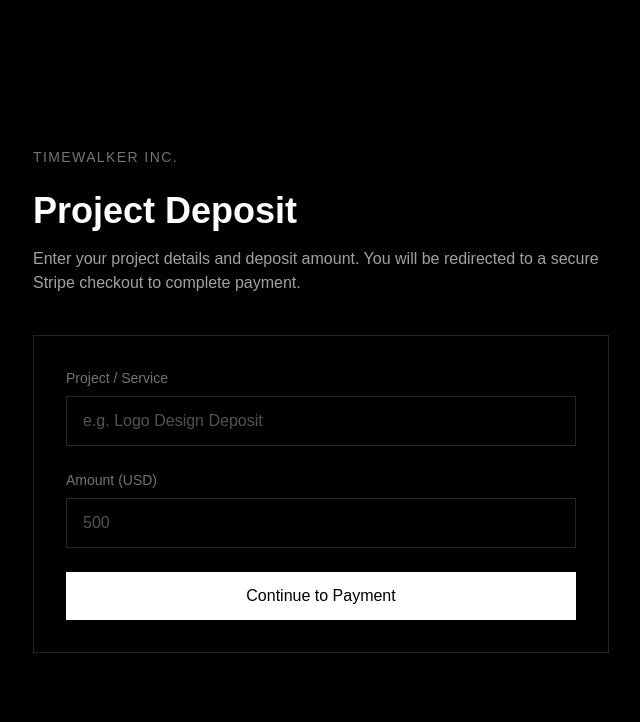
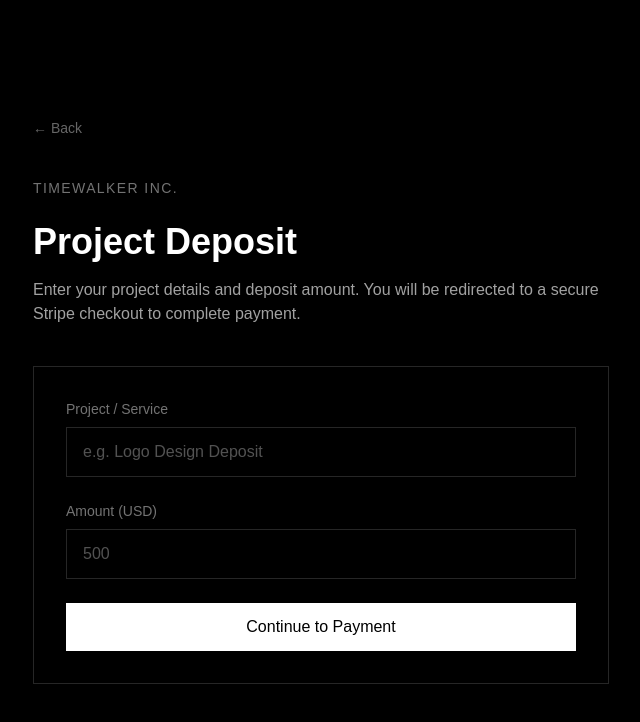
Before and after one commit to nagginAK/timewalker-studio, a Next.js app: page /deposit in a window 1280 px wide. Shown: the top 722 px of the page, without its empty margins (319-959 px from the left). Built offline with nearby package versions, Linux system fonts and the light colour scheme.

Commit message:
feat: add back link to deposit page

```diff
--- a/src/app/deposit/page.tsx
+++ b/src/app/deposit/page.tsx
@@ -1,9 +1,13 @@
 import PaymentForm from '@/components/PaymentForm';
+import Link from 'next/link';
 
 export default function DepositPage() {
   return (
     <main className="min-h-screen bg-black text-white flex items-center justify-center px-6 py-20">
       <div className="max-w-xl w-full">
+        <Link href="/" className="text-sm text-white/40 hover:text-white transition mb-10 inline-block">
+          &larr; Back
+        </Link>
         <p className="text-sm tracking-widest text-neutral-500 mb-6">TIMEWALKER INC.</p>
         <h1 className="text-4xl font-bold mb-4">Project Deposit</h1>
         <p className="text-neutral-400 mb-10">
```
